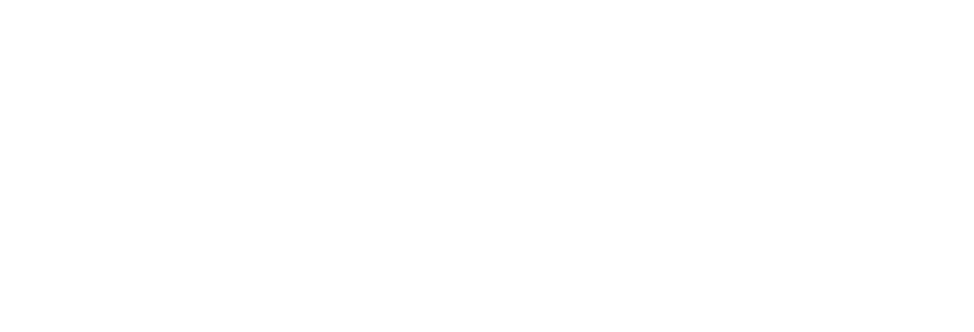
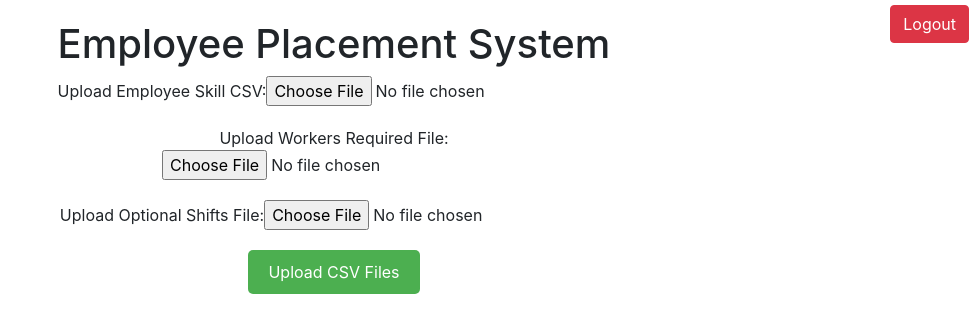
Before and after one commit to ilantalala/Work-placement-project, a React (Create React App) app: page /inputCSV in a window 1280 px wide. Before the commit this address had no page. Shown: the top 332 px of the page, without its empty margins (306-1280 px from the left). Built offline with nearby package versions, Linux system fonts and the light colour scheme.

Commit message:
Construction and design of the CSV receiving screen.

```diff
--- a/src/App.js
+++ b/src/App.js
@@ -4,6 +4,7 @@ import { BrowserRouter, Routes, Route } from 'react-router-dom';
 
 import LoginCard from './LoginCard/LoginCard';
 import RegisterCard from './registerCard/RegisterCard';
+import InputCSV from './InputCsv/InputCSV';
 
 function App() {
 
@@ -19,6 +20,7 @@ function App() {
       <Routes>
       <Route path="/" element={<LoginCard users={users} setCurrentUser={setCurrentUser} />} />
       <Route path="/register" element={<RegisterCard users={users} setUsers={setUsers} />} />
+      <Route path="/inputCSV" element={<InputCSV />} />
       </Routes>
 
     </BrowserRouter>
--- /dev/null
+++ b/src/InputCsv/InputCSV.css
@@ -0,0 +1,31 @@
+.container {
+    max-width: 600px;
+    margin: auto;
+    padding: 20px;
+    text-align: center;
+}
+
+.file-upload {
+    margin-bottom: 20px;
+}
+
+button {
+    padding: 10px 20px;
+    background-color: #4caf50;
+    color: #fff;
+    border: none;
+    border-radius: 5px;
+    cursor: pointer;
+}
+
+button:hover {
+    background-color: #45a049;
+}
+
+.notification {
+    margin-top: 20px;
+    padding: 10px;
+    background-color: #2196f3;
+    color: #fff;
+    border-radius: 5px;
+}
--- /dev/null
+++ b/src/InputCsv/InputCSV.js
@@ -0,0 +1,72 @@
+import React, { useState } from 'react';
+import Logout from '../Logout/Logout';
+import './InputCSV.css';
+
+function InputCSV() {
+    const [employeeSkillFile, setEmployeeSkillFile] = useState(null);
+    const [workerRequirementsFile, setWorkerRequirementsFile] = useState(null);
+    const [shiftBasketFile, setShiftBasketFile] = useState(null);
+    const [notification, setNotification] = useState('');
+
+    const handleFileUpload = () => {
+        // Check if all three files are uploaded
+        if (employeeSkillFile && workerRequirementsFile && shiftBasketFile) {
+            // Perform any action or display notification
+            setNotification('CSV files uploaded successfully!');
+        } else {
+            setNotification('Please upload all three CSV files.');
+        }
+    };
+
+    return (
+        <>
+            <Logout />
+
+            <div className="container">
+                <h1>Employee Placement System</h1>
+                <form id="csvForm" encType="multipart/form-data">
+                    <div className="file-upload">
+                        <label htmlFor="employeeSkill">Upload Employee Skill CSV:</label>
+                        <input
+                            type="file"
+                            id="employeeSkill"
+                            name="employeeSkill"
+                            accept=".csv"
+                            onChange={(e) => setEmployeeSkillFile(e.target.files[0])}
+                        />
+                    </div>
+
+                    <div className="file-upload">
+                        <label htmlFor="workerRequirements">Upload Workers Required File:</label>
+                        <input
+                            type="file"
+                            id="workerRequirements"
+                            name="workerRequirements"
+                            accept=".csv"
+                            onChange={(e) => setWorkerRequirementsFile(e.target.files[0])}
+                        />
+                    </div>
+
+                    <div className="file-upload">
+                        <label htmlFor="shiftBasket">Upload Optional Shifts File:</label>
+                        <input
+                            type="file"
+                            id="shiftBasket"
+                            name="shiftBasket"
+                            accept=".csv"
+                            onChange={(e) => setShiftBasketFile(e.target.files[0])}
+                        />
+                    </div>
+
+                    <button type="button" onClick={handleFileUpload}>
+                        Upload CSV Files
+                    </button>
+
+                    {notification && <div>{notification}</div>}
+                </form>
+            </div>
+        </>
+    );
+}
+
+export default InputCSV;
--- a/src/LoginCard/LoginCard.js
+++ b/src/LoginCard/LoginCard.js
@@ -32,7 +32,7 @@ function LoginCard({ users, setCurrentUser }) {
 
         // redirect to chatScreen {matchedUser}.
         setCurrentUser(matchedUser);
-        navigate('/register');
+        navigate('/inputCSV');
 
       } else {
         // Display login error message
--- /dev/null
+++ b/src/Logout/Logout.css
@@ -0,0 +1,6 @@
+.logout {
+    position: fixed;
+    top: 5px;
+    right: 5px;
+    z-index: 1;
+}
--- /dev/null
+++ b/src/Logout/Logout.js
@@ -0,0 +1,15 @@
+import "./Logout.css"
+import React from 'react';
+import { Link } from 'react-router-dom';
+
+
+function Logout() {
+
+    return (
+        <Link to="/">
+            <button className="btn btn-danger logout">Logout</button>
+        </Link>
+    );
+}
+
+export default Logout;
```
